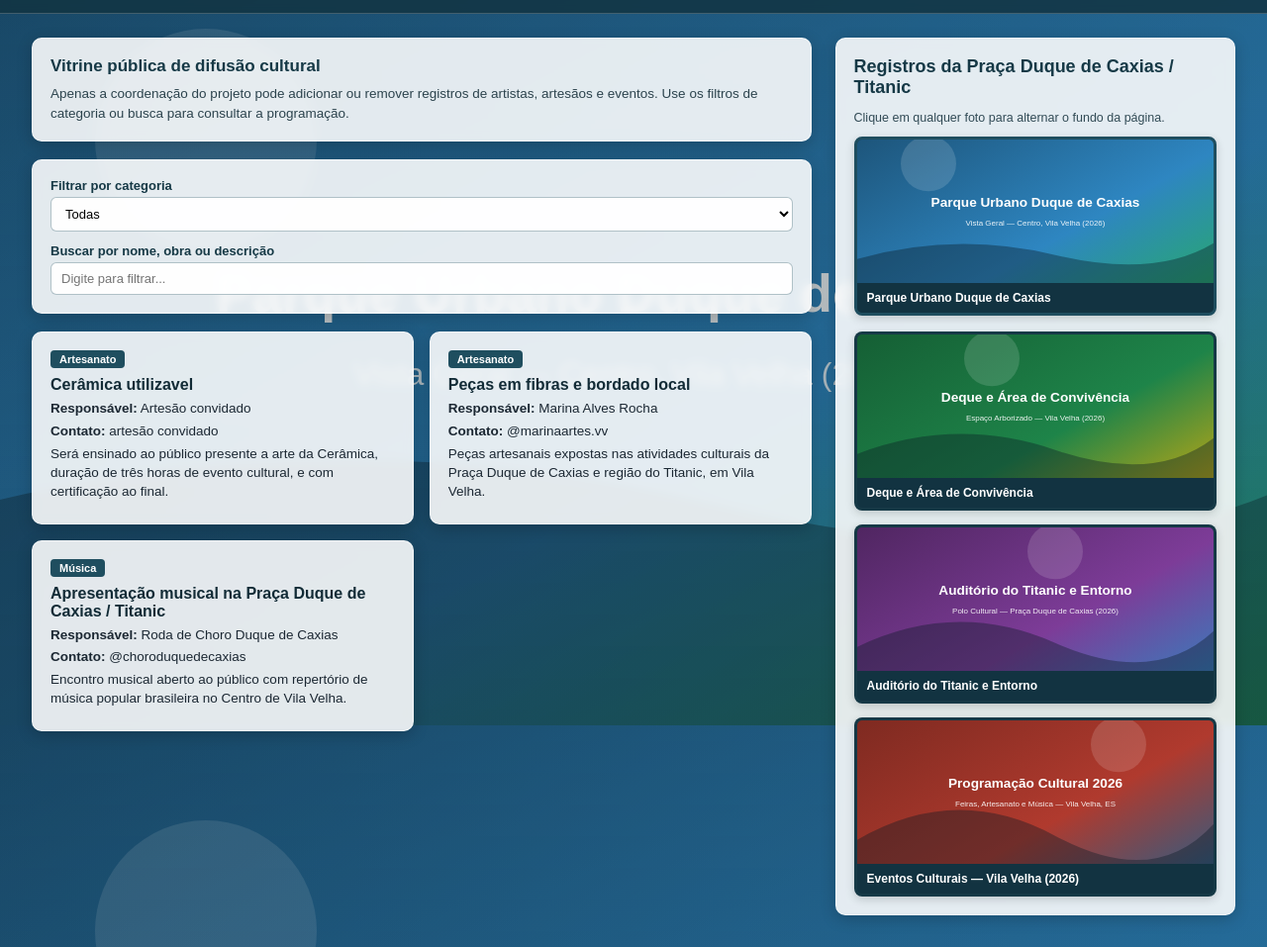
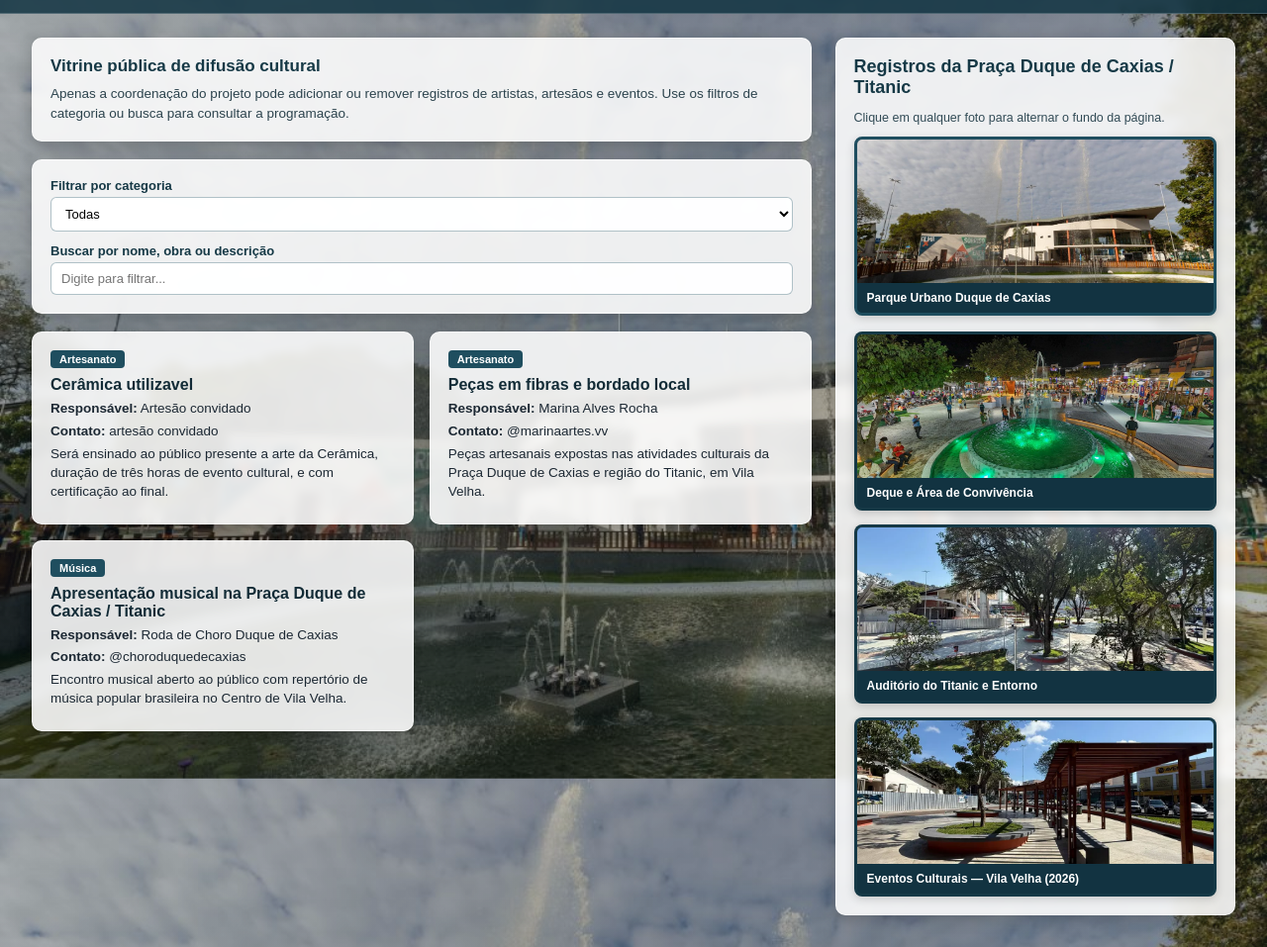
Before and after one commit to Fernando-0378/vitrine-cultural-duque-de-caxias, a plain HTML site: page index.html in a window 1280 px wide. Shown: the part 67-1024 px from the top of the page at 99% size. Drawn offline with Linux system fonts and the light colour scheme.

Commit message:
Update index.html

```diff
--- a/index.html
+++ b/index.html
@@ -374,28 +374,28 @@
 
         <div class="grade-4-fotos" id="grade-4-fotos">
           <div class="foto-card ativa" data-slot="0">
-            <img src="foto1.jpg" alt="Parque Urbano Duque de Caxias - Vista Geral" />
+            <img src="PARQUE-DUQUE-DE-CAXIAS-18-1024x683.jpg" alt="Parque Urbano Duque de Caxias - Vista Geral" />
             <div class="foto-legenda">
               <span>Parque Urbano Duque de Caxias</span>
             </div>
           </div>
 
           <div class="foto-card" data-slot="1">
-            <img src="foto2.jpg" alt="Deque e Área de Convivência - Vila Velha" />
+            <img src="Pca-Duque-de-Caxias-15.jpg" alt="Deque e Área de Convivência - Vila Velha" />
             <div class="foto-legenda">
               <span>Deque e Área de Convivência</span>
             </div>
           </div>
 
           <div class="foto-card" data-slot="2">
-            <img src="foto3.jpg" alt="Entorno Cultural e Auditório do Titanic" />
+            <img src="Praca-Duque-de-Caxias-no-Centro-da-cidade-Pracinha-de-Vila-Velha-11-1024x900.webp" alt="Entorno Cultural e Auditório do Titanic" />
             <div class="foto-legenda">
               <span>Auditório do Titanic e Entorno</span>
             </div>
           </div>
 
           <div class="foto-card" data-slot="3">
-            <img src="foto4.jpg" alt="Eventos Culturais no Centro de Vila Velha" />
+            <img src="Praca-Duque-de-Caxias-no-Centro-da-cidade-Pracinha-de-Vila-Velha-16-1024x900.webp" alt="Eventos Culturais no Centro de Vila Velha" />
             <div class="foto-legenda">
               <span>Eventos Culturais — Vila Velha (2026)</span>
             </div>
```
